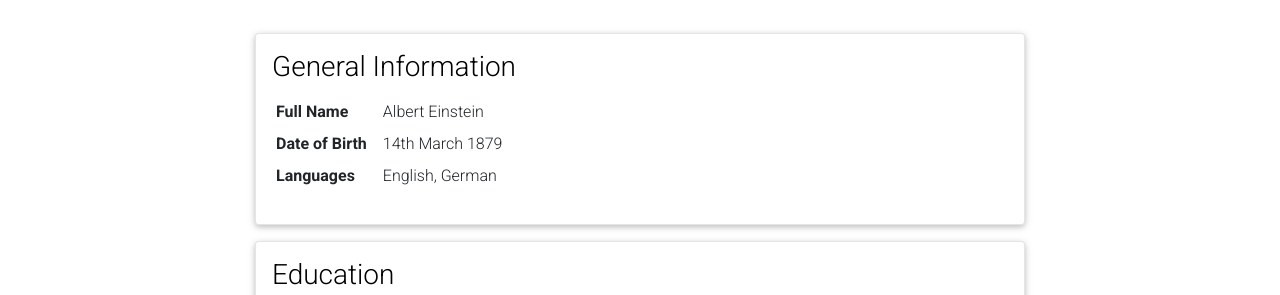
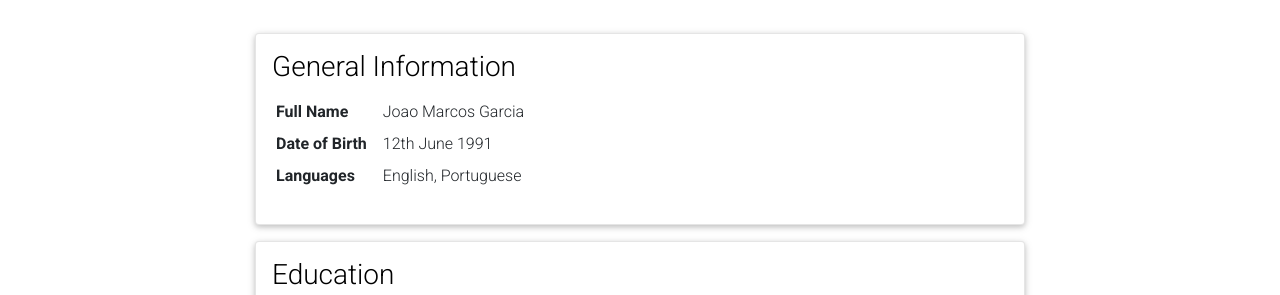
Before and after one commit to jmbvgarcia/jmbvgarcia.github.io, a Jekyll site: the page built from _pages/cv.md, in a window 1280 px wide and 900 px high, scrolled down 383 px. Shown: the part 158-453 px from the top of the window. Built offline with Jekyll 4.4.1, drawn with Linux system fonts in a browser that asks for light colours; full-size pictures stand in for the smaller copies a plugin makes; comment, search, counter and statistics services are not loaded; a style sheet for code colours, icons or effects is not loaded.

```diff
--- a/_data/cv.yml
+++ b/_data/cv.yml
@@ -2,11 +2,11 @@
   type: map
   contents:
     - name: Full Name
-      value: Albert Einstein
+      value: Joao Marcos Garcia
     - name: Date of Birth
-      value: 14th March 1879
+      value: 12th June 1991
     - name: Languages
-      value: English, German
+      value: English, Portuguese
 
 - title: Education
   type: time_table
```
Also changed, not shown: _pages/about.md (+4 -2 lines), _pages/cv.md (+1 -1 lines), 3 other files.
